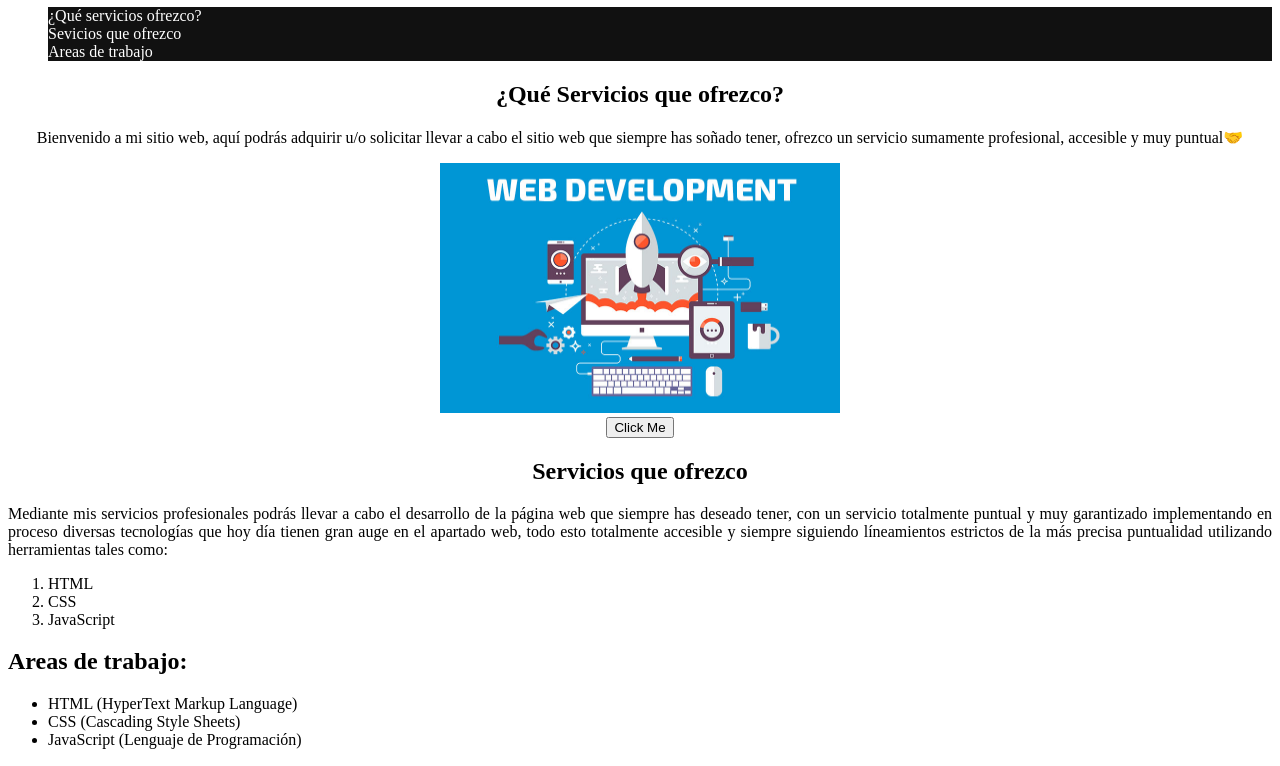
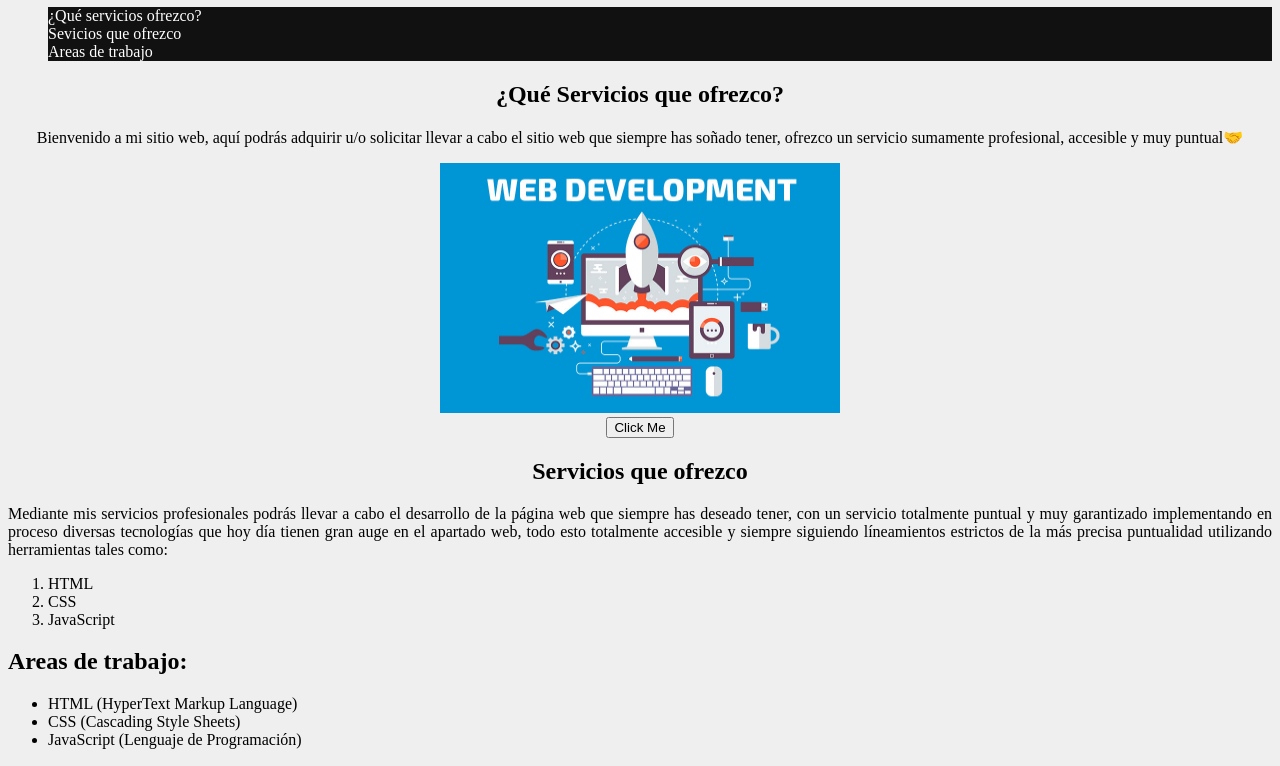
Before and after one commit to EdwinPereira/prueba-gen34, a plain HTML site: page index.html in a window 1280 px wide. Shown: the part 110-876 px from the top of the page. Drawn offline with Linux system fonts and the light colour scheme.

Commit message:
Actualización x4

```diff
--- a/assets/css/style.css
+++ b/assets/css/style.css
@@ -1,4 +1,6 @@
-
+body {
+background-color: #efefef;
+}
 th, td{
     border: 2px solid black;
     padding-left: 20px;
--- a/index.html
+++ b/index.html
@@ -12,7 +12,7 @@
     <header>
         <h1 class="encabezado">Desarrollador Web/Full-Stack <br>Mi Portafolio:</h1>
         <nav>
-            <ul>
+            <ul style="list-style: none;">
                 <li class="css" id="#Que-ofrezco">¿Qué servicios ofrezco?</li>
                 <li class="css" id="#Servicios">Sevicios que ofrezco</li>
                 <li class="css" id="#TrabajoAreas">Areas de trabajo</li>
@@ -104,6 +104,9 @@
             </table>
         </section>
         <section>
+            <h3 style="text-align: center;">¡Hola Mundo!🎧</h3>
+            <iframe style="border-radius:12px" src="https://open.spotify.com/embed/artist/7CvWoscqVQJvqb0OcBRQO7?utm_source=generator&theme=0" width="100%" height="152" frameBorder="0" allowfullscreen="" allow="autoplay; clipboard-write; encrypted-media; fullscreen; picture-in-picture" loading="lazy"></iframe>
+
         <h3 class="justi">¿En dónde podrás ubicarme?</h3>
             <iframe src="https://www.google.com/maps/embed?pb=!1m18!1m12!1m3!1d126916.73961650311!2d-75.5812115!3d6.24420345!2m3!1f0!2f0!3f0!3m2!1i1024!2i768!4f13.1!3m3!1m2!1s0x8e4428dfb80fad05%3A0x42137cfcc7b53b56!2sMedell%C3%ADn%2C%20Antioquia!5e0!3m2!1ses!2sco!4v1702302793982!5m2!1ses!2sco" width="400" height="250" style="border:0;" allowfullscreen="" loading="lazy" referrerpolicy="no-referrer-when-downgrade"></iframe>
         </section>
```
